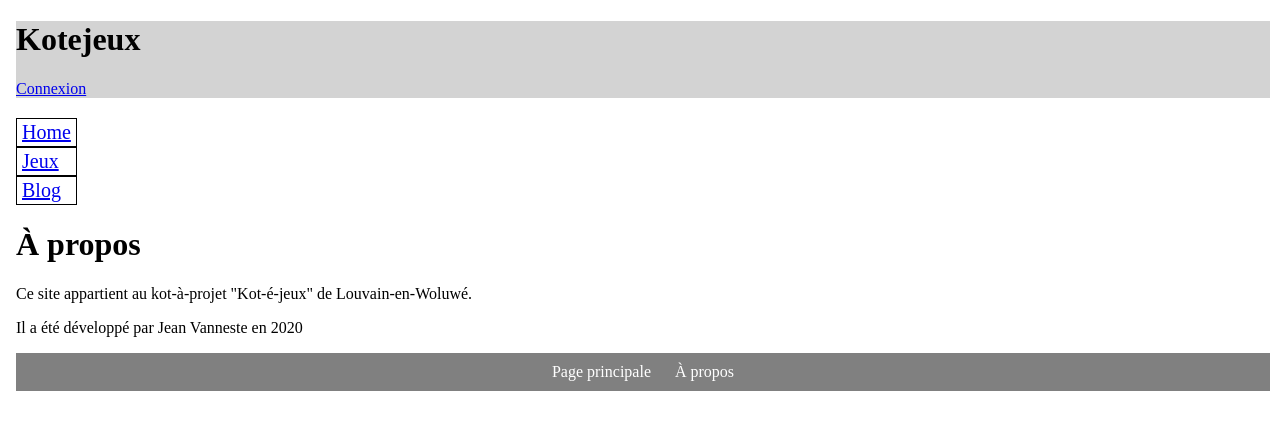
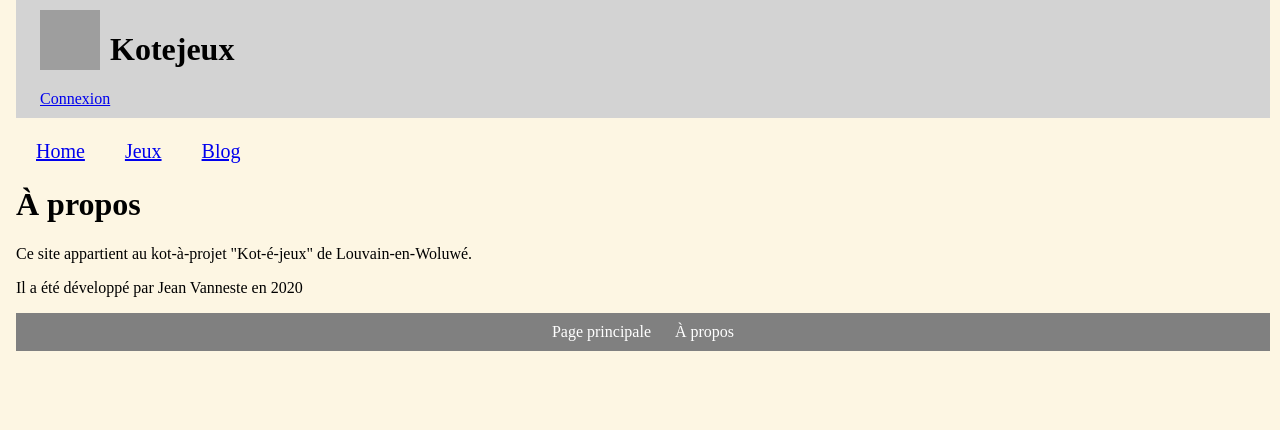
Before and after one commit to kotejeux/website, a Symfony app: template templates/about.html.twig in a window 1280 px wide. Shown: the top 430 px of the page. Run offline with Twig, Linux system fonts and the light colour scheme; the template is opened without the code that fills it, so the values that code supplies are empty; some libraries are stand-ins or nearby versions; grey boxes are pictures that could not be loaded.

Commit message:
Mise en page

```diff
--- a/public/css/style.css
+++ b/public/css/style.css
@@ -2,12 +2,17 @@ body {
   margin: 0;
   padding-left: 16px;
   margin-right: 10px;
+  background-color: #fdf6e3;
 }
 
 header {
   background-color: lightgrey;
   margin-top: 0;
-  padding: 0 16px 10 24px;
+  padding: 10px 16px 10px 24px;
+}
+
+#sidebar {
+  max-width: max-content;
 }
 
 #sidebar ul {
@@ -15,11 +20,12 @@ header {
   list-style-position: inside;
   padding: 0 0;
   max-width: max-content;
+  display: flex;
 }
 
 #sidebar li {
-  border: 1px solid black;
   padding: 2px 5px;
+  margin: 0 15px;
 }
 
 #sidebar {
@@ -37,3 +43,13 @@ footer a {
   text-decoration: none;
   margin: 0 10px;
 }
+
+.logo img {
+  margin-right: 10px;
+  width: 60px;
+  height: 60px;
+}
+
+#main_title {
+  display: flex;
+}
--- a/templates/base.html.twig
+++ b/templates/base.html.twig
@@ -10,13 +10,20 @@
 		<link href="{{ asset('css/style.css') }}" rel="stylesheet"/> {% block stylesheets %}{% endblock %}
 		</head>
 		<body>
+			<div id="bloc_page">
 				<header>
+					<div id="main_title">
+						<div class="logo">
+							<img src="{{ asset('pictures/logo.svg') }}" alt="Logo du KEJ"/>
+						</div>
 						<h1>Kotejeux</h1>
+					</div>
 					<nav id="subtitle">
 						{% if not is_granted("IS_AUTHENTICATED_FULLY") %}
 							<a href="/login">Connexion</a>
 						{% endif %}
 						{% if is_granted("IS_AUTHENTICATED_FULLY") %}
+                        <p> Vous êtes connecté(e) en tant que <strong>{{ app.user.username }}</strong></p>
 							<a href="/logout">Déconnexion</a>
 						{% endif %}
 					</nav>
@@ -30,9 +37,7 @@
 							<li>
 								<a href="{{ path('jeu') }}">Jeux</a>
 							</li>
-						<!--
-						<li><a href="{{ path('editeur') }}">Éditeurs</a></li>
-						-->
+							<!--<li><a href="{{ path('editeur') }}">Éditeurs</a></li>-->
 							{% if is_granted("ROLE_KEJ") %}
 								<li>
 									<a href="">Locations</a>
@@ -53,6 +58,7 @@
 							<a href="about">À propos</a>
 						{% endblock %}
 					</footer>
+				</div>
 				{% block javascripts %}{% endblock %}
 			</body>
 		</html>
```
Also changed, not shown: public/pictures/logo.svg (added). Lines whose indentation alone changed are shown as unchanged.
